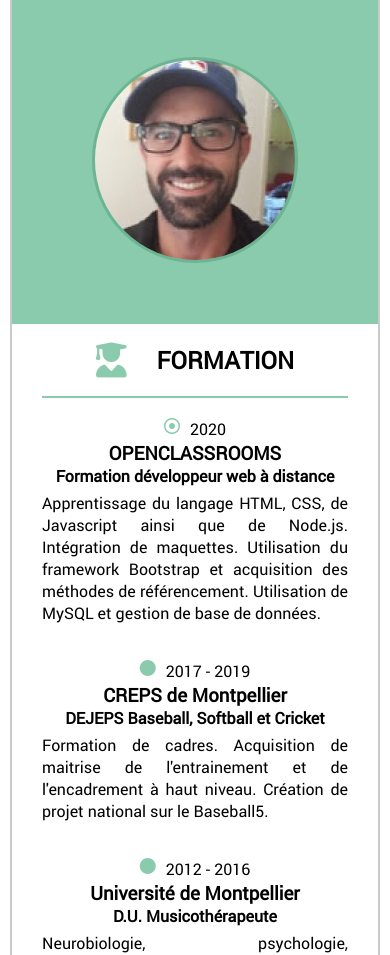
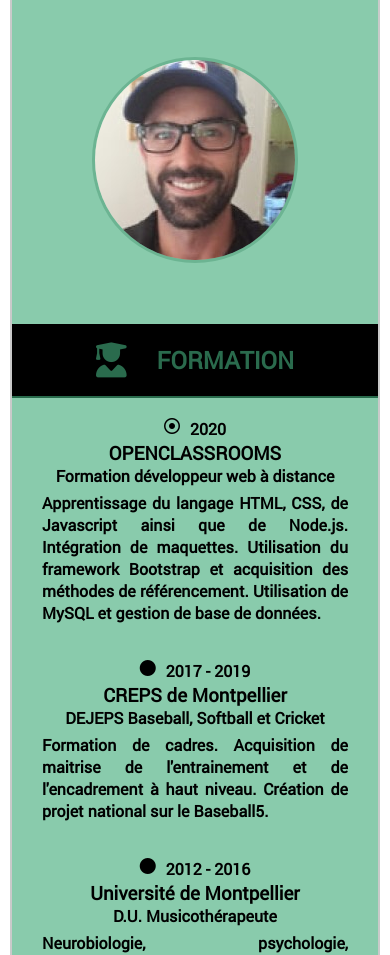
Before and after one commit to AxelCOCHELIN/AxelCOCHELIN-CV, a plain HTML site: page index.html in a window 390 px wide. Shown: the part 152-1107 px from the top of the page. Drawn offline with Linux system fonts and the light colour scheme; files whose address does not match are found by name.

Commit message:
style petit écran

```diff
--- a/style.css
+++ b/style.css
@@ -329,6 +329,39 @@ footer {
     width: 100%;
   }
 
+  section {
+    background-color: #43ac7b9f;
+    font-weight: bold;
+  }
+
+  .section,
+  .cadre {
+    margin: 0;
+  }
+
+  .bloc {
+    margin-left: 30px;
+    margin-right: 30px;
+  }
+
+  .titres {
+    color: #43ac7b9f;
+    background-color: black;
+    text-align: center;
+  }
+
+  .titres i {
+    color: #43ac7b9f;
+  }
+
+  .date i {
+    color: #000000;
+  }
+
+  ul {
+    padding-left: 0;
+  }
+
   .bloc {
     display: flex;
     flex-direction: column;
@@ -353,6 +386,8 @@ footer {
     display: flex;
     flex-direction: row;
     justify-content: space-between;
+    margin-left: 30px;
+    margin-right: 30px;
   }
 
   .footer_droit ul {
```
